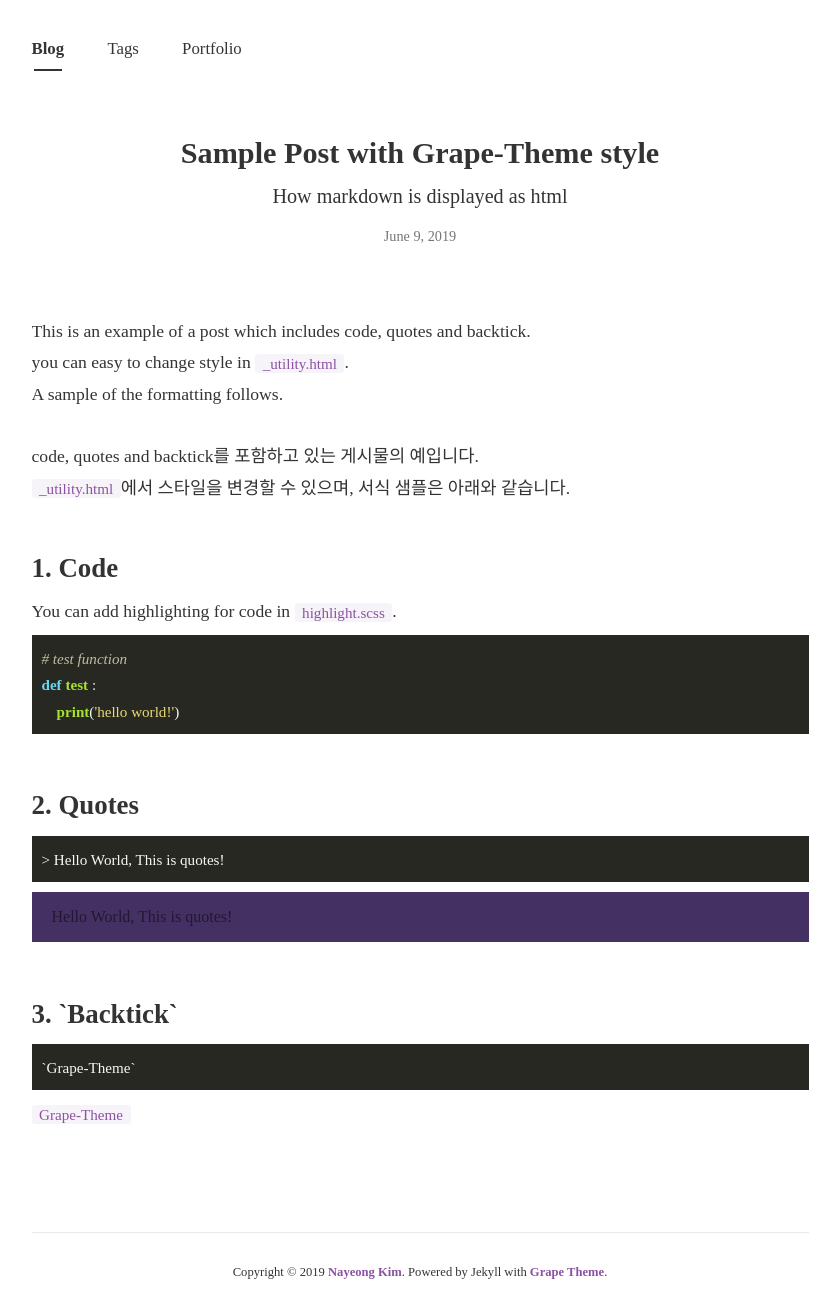
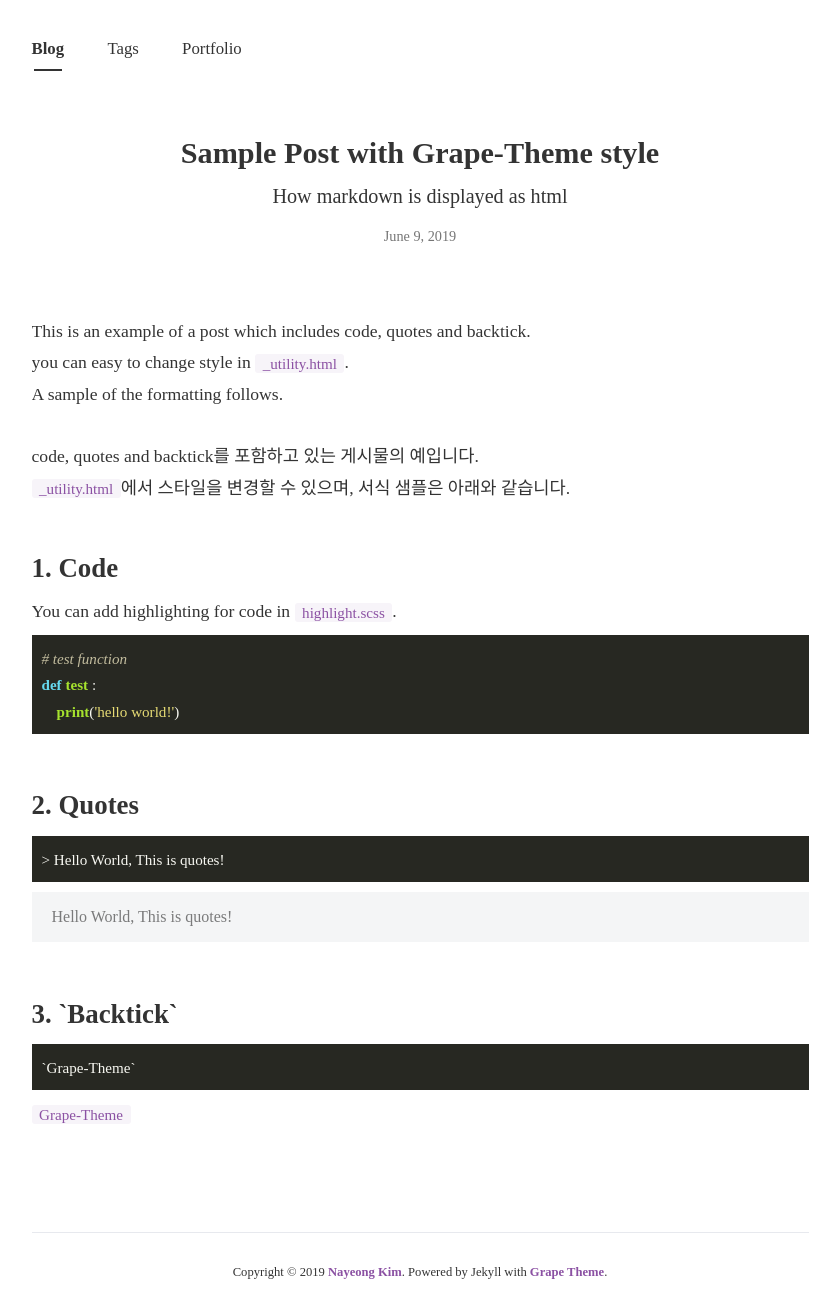
Before and after one commit to mirutree/mirutree.github.io, a Jekyll site: the page built from _posts/2019-06-09-grape-theme-style.md, in a window 1280 px wide. Shown: the whole page, without its empty margins (220-1060 px from the left). Built offline with Jekyll 4.4.1, drawn with Linux system fonts in a browser that asks for light colours; nearby versions of some CDN libraries; some web fonts are replaced.

Commit message:
Update _utility.scss

```diff
--- a/_sass/base/_utility.scss
+++ b/_sass/base/_utility.scss
@@ -84,7 +84,7 @@
         }
     }
     blockquote {
-        background: #443063;
+        background: #ced3d638;
         color: rgba(0,0,0,0.5);
         margin: 10px auto;
         padding: 8px 20px;
```
